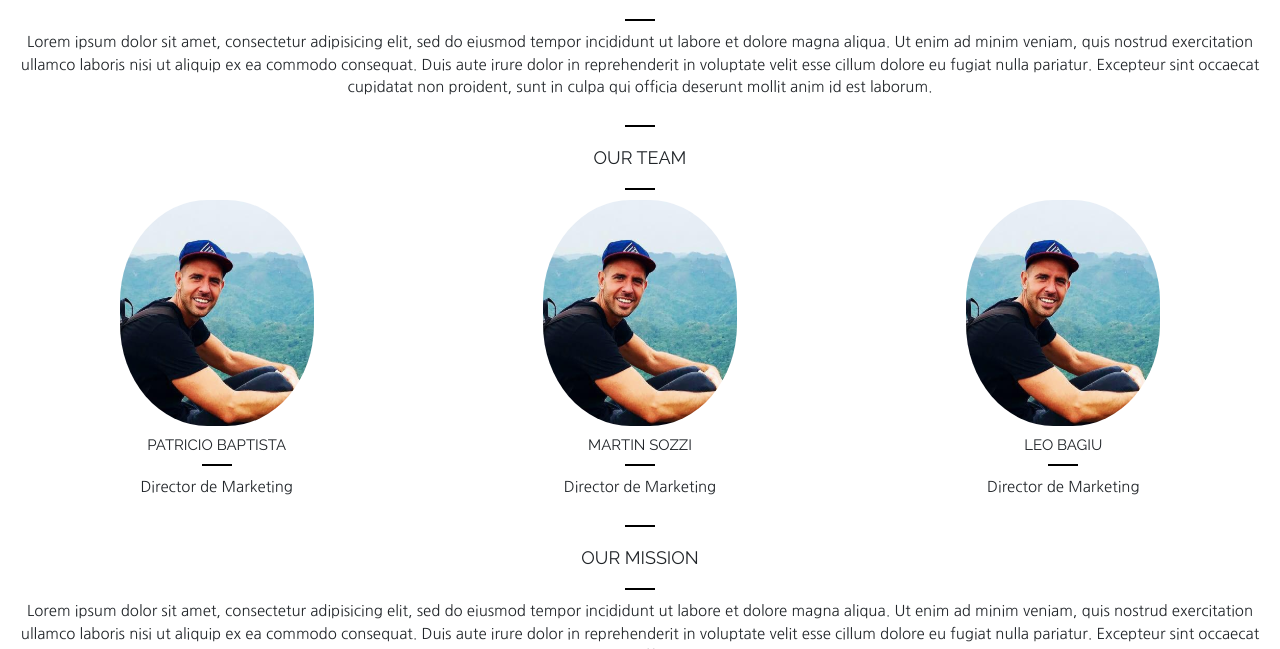
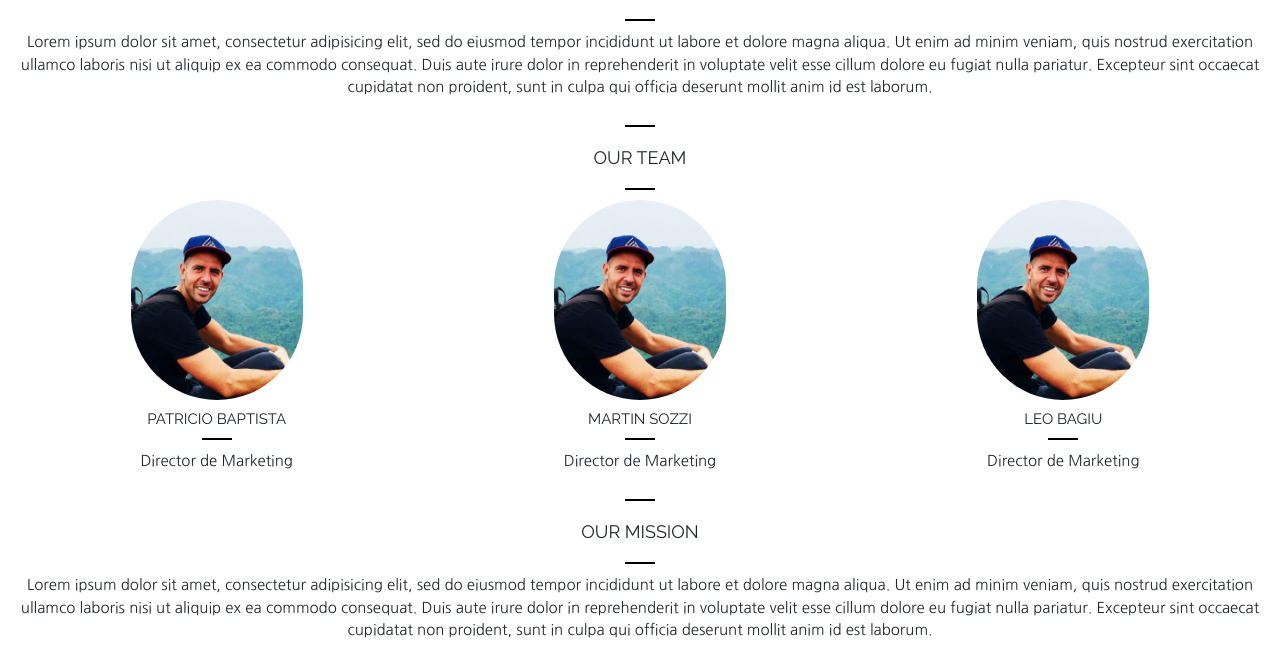
Before and after one commit to Leobag/LUSH, a PHP site: page /about/nosotros.php in a window 1280 px wide. Shown: the part 264-913 px from the top of the page. Run offline with PHP 8.4, Linux system fonts and the light colour scheme; some libraries are stand-ins or nearby versions.

Commit message:
about updates

```diff
--- a/about/CSS/about.css
+++ b/about/CSS/about.css
@@ -50,6 +50,8 @@
     border-color: black;
 }
 
-.team img{
-  border-radius: 45%;
+.team .imagen{
+  max-width:200px;
+  max-height: 200px;
+  border-radius: 90px;
 }
--- a/includes/header.php
+++ b/includes/header.php
@@ -5,7 +5,7 @@
     </div>
     <div class="col-6 col-md-7 text-center" style="display:inline-block">
       <ul class="mt-3">
-        <li><a href="../preguntasfrecuentes/PreguntasFrecuentes.php">Nosotros</a></li>
+        <li><a href="../about/nosotros.php">Nosotros</a></li>
         <li><a href="../preguntasfrecuentes/PreguntasFrecuentes.php">Preguntas Frecuentes</a></li>
         <li><a href="../trips/trips.php">Destinos</a></li>
         <li><a href="../register/register.php">Registro</a></li>
--- a/register/usuarios.json
+++ b/register/usuarios.json
@@ -1 +1 @@
-["null",{"nombre":null,"apellido":null,"email":null,"password":"$2y$10$zbzx2vN.SyL\/mBqUIePU4.l0xaia3i3whI2pQd2gTylPXZ758ahju"},{"nombre":null,"apellido":null,"email":null,"password":"$2y$10$g\/dLDPz7SmiSNoQajOwQVucX9p8HRm4YLgfd74Pt8fvdvvxZTrKXO"},{"nombre":null,"apellido":null,"email":null,"password":"$2y$10$v27E\/anGx.arA.uDHBJI5OndFJxKFNMMuGfIt6mxDZTe\/\/LPbL1Mq"},{"nombre":null,"apellido":null,"email":null,"password":"$2y$10$Wty6.PUR3AEG8a4XLPlqmOP6SMrmbXgBaJIlUygjmX4uXUvybl29y"}]
+["null",{"nombre":null,"apellido":null,"email":null,"password":"$2y$10$zbzx2vN.SyL\/mBqUIePU4.l0xaia3i3whI2pQd2gTylPXZ758ahju"},{"nombre":null,"apellido":null,"email":null,"password":"$2y$10$g\/dLDPz7SmiSNoQajOwQVucX9p8HRm4YLgfd74Pt8fvdvvxZTrKXO"},{"nombre":null,"apellido":null,"email":null,"password":"$2y$10$v27E\/anGx.arA.uDHBJI5OndFJxKFNMMuGfIt6mxDZTe\/\/LPbL1Mq"},{"nombre":null,"apellido":null,"email":null,"password":"$2y$10$Wty6.PUR3AEG8a4XLPlqmOP6SMrmbXgBaJIlUygjmX4uXUvybl29y"},{"nombre":"juan","apellido":"gomez","email":"jgomez@hotmail.com","password":"$2y$10$vo\/8VNNaUhV\/6tbp6ZRVdOb35A5.3aK72KZqWrS56J0QKOk6doz6C"},{"nombre":"pedro","apellido":"perez","email":"p@p.com","password":"$2y$10$m5FUAMT5HhLAIGcuaNq7rudmfkG0\/.BrYYYRyQDiUqbQtymbMTbYy"}]
```
